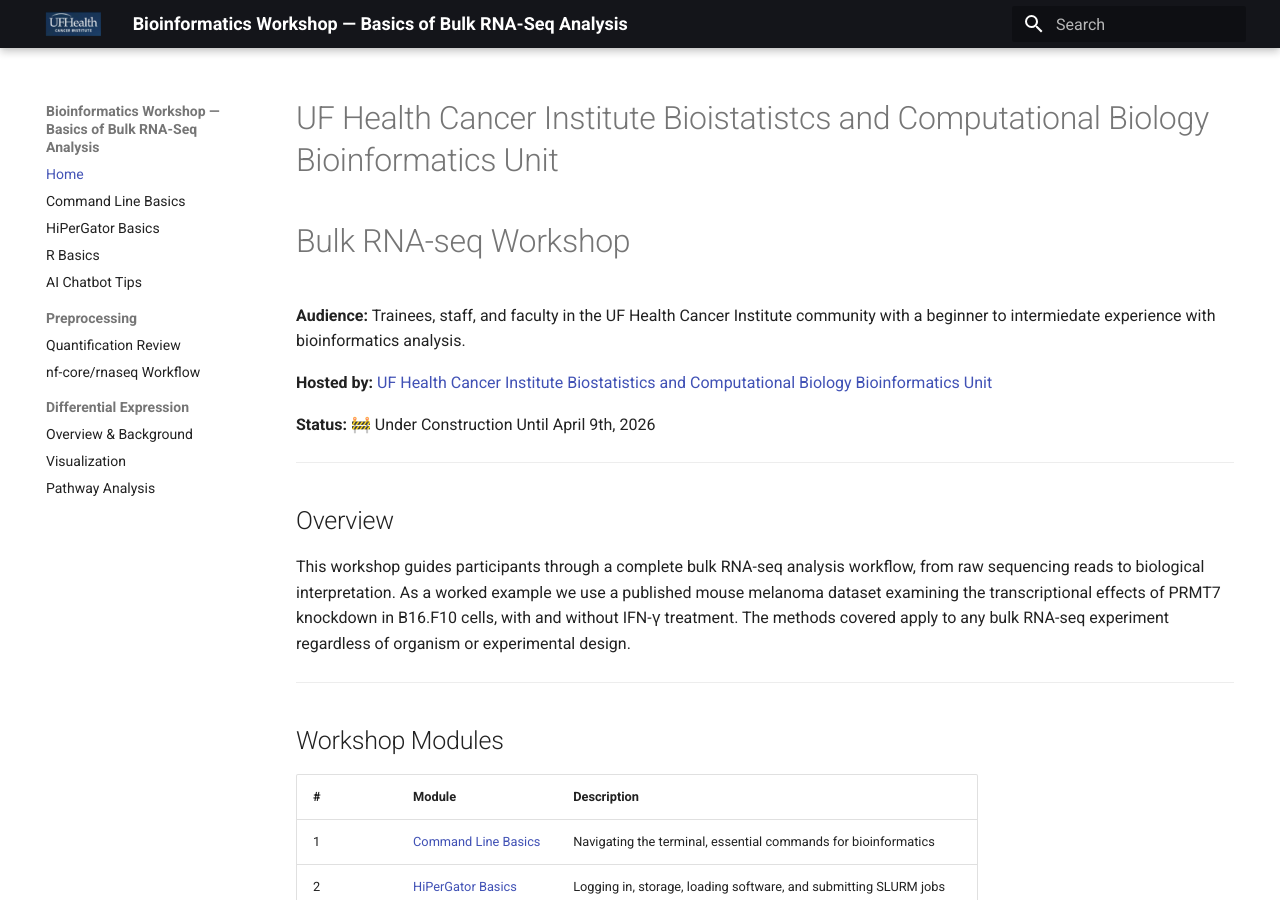
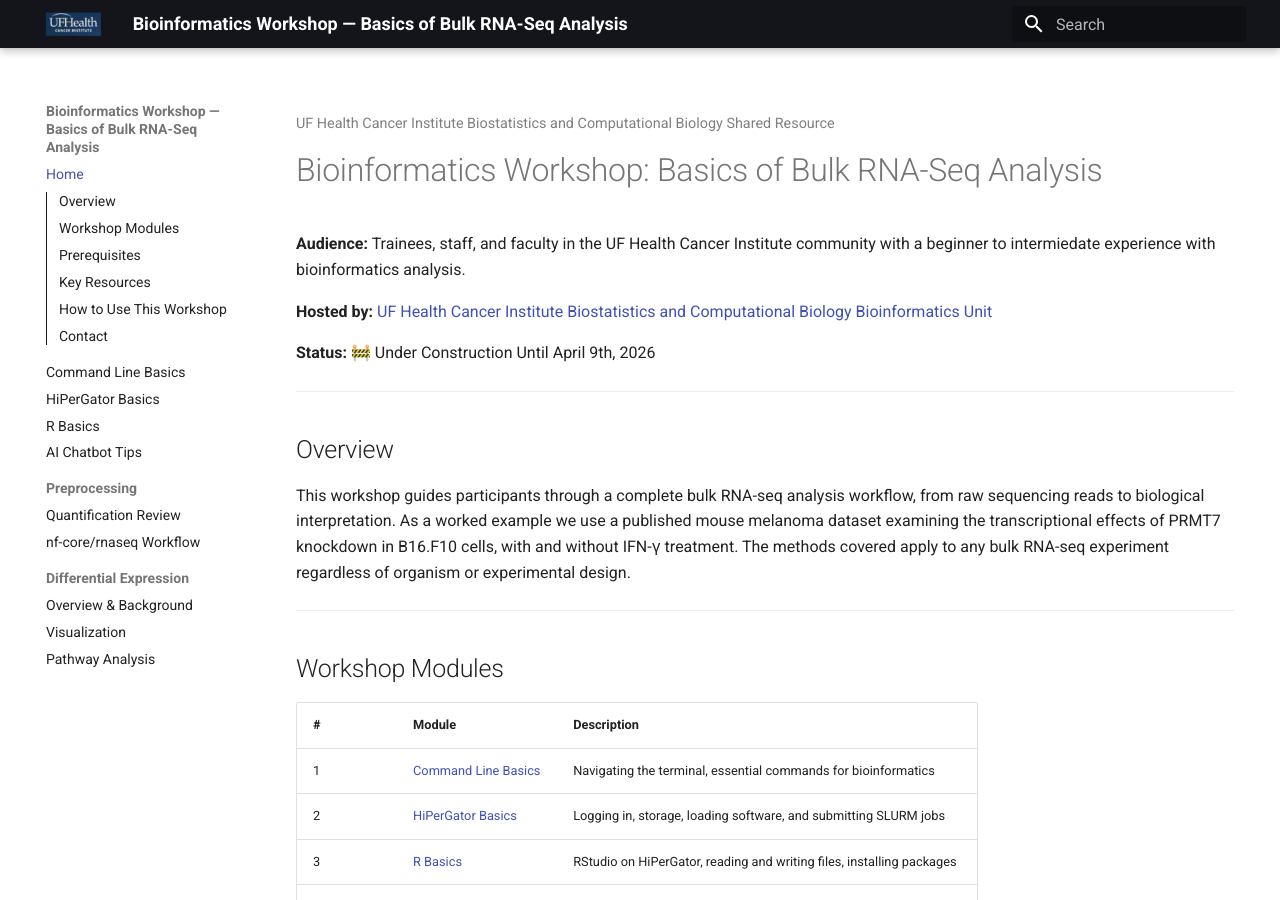
Before and after one commit to UFHCC-BCBSR/res-bioinfo-rnaseq-workshop, an MkDocs documentation site: the page built from docs/index.md, in a window 1280 px wide and 900 px high. Built offline with MkDocs 1.6.1 and Material for MkDocs 9.7.7, drawn with Linux system fonts in a browser that asks for light colours.

Commit message:
resize heading

```diff
--- a/docs/index.md
+++ b/docs/index.md
@@ -1,5 +1,6 @@
-# UF Health Cancer Institute Bioistatistcs and Computational Biology Bioinformatics Unit
-# Bulk RNA-seq Workshop
+<p style="font-size: 0.9em; color: grey;">UF Health Cancer Institute Biostatistics and Computational Biology Shared Resource</p>
+
+# Bioinformatics Workshop: Basics of Bulk RNA-Seq Analysis
 
 **Audience:** Trainees, staff, and faculty in the UF Health Cancer Institute community with a beginner to intermiedate experience with bioinformatics analysis.
 
```
